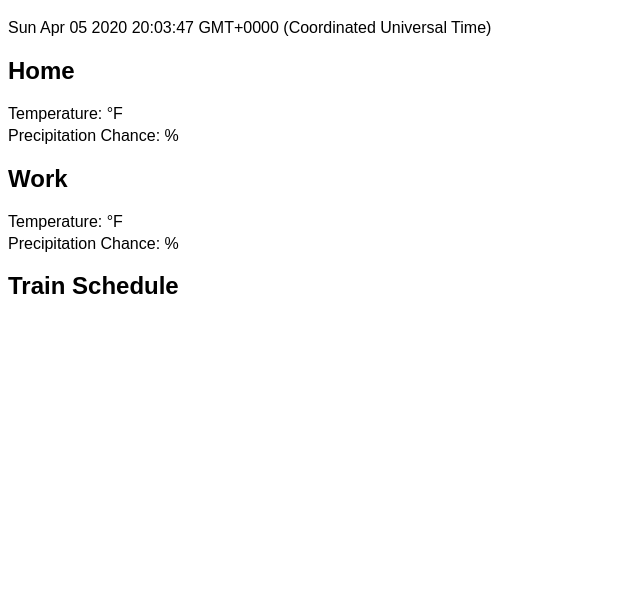
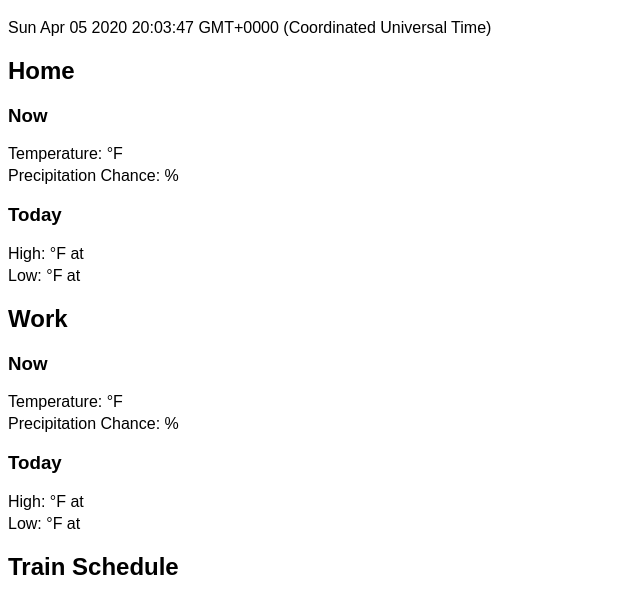
Before and after one commit to BlairCurrey/commute-dashboard, a website: page public/index.html in a window 1280 px wide. Shown: the part 61-674 px from the top of the page, without its empty margins (0-640 px from the left). Drawn offline with Linux system fonts and the light colour scheme; no server answers.

Commit message:
added elements to display more data

```diff
--- a/public/index.html
+++ b/public/index.html
@@ -12,17 +12,38 @@
           </header>
           <main>
             <h1>Commute Dashboard</h1>
-            <p id="time"></p>
+            <div class="date-time">
+                <p id="date"></p>
+                <p id="time"></p>
+            </div>
             <div id="weather">
                 <div id="start">
                     <h2>Home</h2>
-                    <p>Temperature: <span id="start-temp"></span>&deg;F</p>
-                    <p>Precipitation Chance: <span id="start-precip-chance"></span>%</p>
+                    <div class="now">
+                        <h3>Now</h3>
+                        <p>Temperature: <span id="start-temp"></span>&deg;F</p>
+                        <p>Precipitation Chance: <span id="start-precip-chance"></span>%</p>
+                        <p id="start-summary"></p>
+                    </div>
+                    <div class="forecast-day">
+                        <h3>Today</h3>
+                        <p>High: <span id="start-temp-high"></span>&deg;F at <span id="start-temp-high-time"></span></p>
+                        <p>Low: <span id="start-temp-low"></span>&deg;F at <span id="start-temp-low-time"></span></p>
+                    </div>
                 </div>
                 <div id="end">
                     <h2>Work</h2>
-                    <p>Temperature: <span id="end-temp"></span>&deg;F</p>
-                    <p>Precipitation Chance: <span id="end-precip-chance"></span>%</p>
+                    <div class="now">
+                        <h3>Now</h3>
+                        <p>Temperature: <span id="end-temp"></span>&deg;F</p>
+                        <p>Precipitation Chance: <span id="end-precip-chance"></span>%</p>
+                        <p id="end-summary"></p>
+                    </div>
+                    <div class="forecast-day">
+                        <h3>Today</h3>
+                        <p>High: <span id="end-temp-high"></span>&deg;F at <span id="end-temp-high-time"></span></p>
+                        <p>Low: <span id="end-temp-low"></span>&deg;F at <span id="end-temp-low-time"></span></p>
+                    </div>
                 </div>
                 <h2>Train Schedule</h2>
             </div>
```
